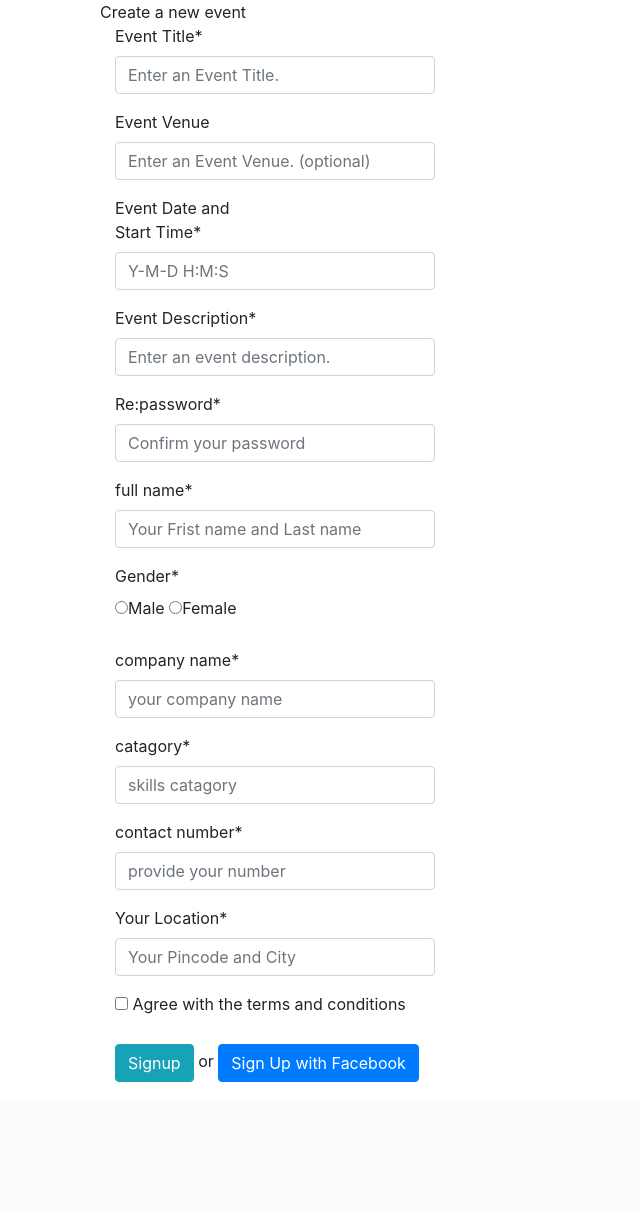
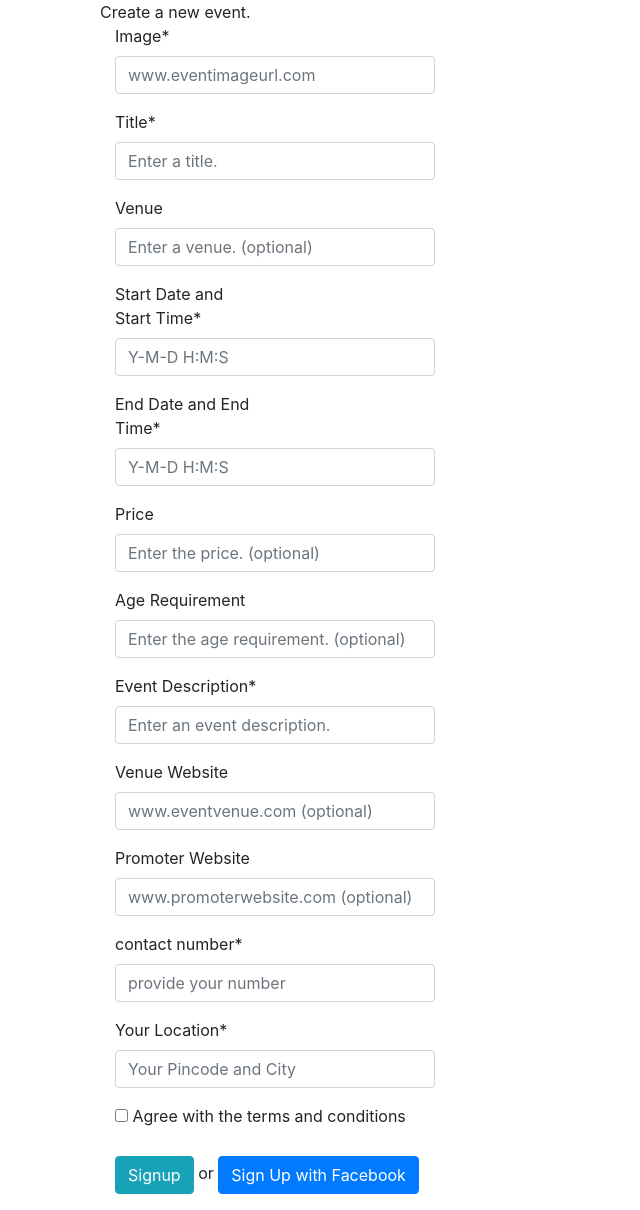
Before and after one commit to abq-at-night/capstone-project, a PHP site: page /static-ui/admin-event-entry-view.php in a window 1280 px wide. Shown: the part 133-1343 px from the top of the page, without its empty margins (0-640 px from the left). Before the commit the page ends 1215 px from the top, so only its background shows below. Run offline with PHP 8.4, Linux system fonts and the light colour scheme; some libraries are stand-ins or nearby versions.

Commit message:
Continued adding fields. https://app.asana.com/0/1108524870361544/1111351170149593

```diff
--- a/static-ui/admin-event-entry-view.php
+++ b/static-ui/admin-event-entry-view.php
@@ -11,30 +11,58 @@
 	<div id="event-entry-form" class="mainbox col-md-6 col-md-offset-3 col-sm-8 col-sm-offset-2">
 		<div class="panel panel-info">
 			<div class="panel-heading">
-				<div class="panel-title">Create a new event</div>
+				<div class="panel-title">Create a new event.</div>
 			</div>
 			<div class="panel-body">
 				<form method="post" action=".">
 
 
+					<div id="event-image" class="form-group required">
+						<label for="event-image" class="control-label col-md-4 requiredField">Image<span class="asteriskField">*</span> </label>
+						<div class="controls col-md-8 ">
+							<input class="input-md textinput textInput form-control" id="event-image" maxlength="30" name="event-image" placeholder="www.eventimageurl.com" style="margin-bottom: 10px" type="text" />
+						</div>
+					</div>
+
 						<div id="event-title" class="form-group required">
-							<label for="event-title" class="control-label col-md-4  requiredField">Event Title<span class="asteriskField">*</span> </label>
+							<label for="event-title" class="control-label col-md-4  requiredField">Title<span class="asteriskField">*</span> </label>
 							<div class="controls col-md-8 ">
-								<input class="input-md textinput textInput form-control" id="event-title" maxlength="30" name="event-title" placeholder="Enter an Event Title." style="margin-bottom: 10px" type="text" />
+								<input class="input-md textinput textInput form-control" id="event-title" maxlength="30" name="event-title" placeholder="Enter a title." style="margin-bottom: 10px" type="text" />
 							</div>
 						</div>
 
 					<div id="event-venue" class="form-group">
-						<label for="event-venue" class="control-label col-md-4  requiredField">Event Venue</label>
+						<label for="event-venue" class="control-label col-md-4">Venue</label>
 						<div class="controls col-md-8 ">
-							<input class="input-md textinput textInput form-control" id="event-venue" name="event-venue" placeholder="Enter an Event Venue. (optional)" style="margin-bottom: 10px" type="text" />
+							<input class="input-md textinput textInput form-control" id="event-venue" name="event-venue" placeholder="Enter a venue. (optional)" style="margin-bottom: 10px" type="text" />
 						</div>
 					</div>
 
 					<div id="event-date-start-time" class="form-group required">
-						<label for="event-date-start-time" class="control-label col-md-4  requiredField">Event Date and Start Time<span class="asteriskField">*</span> </label>
+						<label for="event-date-start-time" class="control-label col-md-4  requiredField">Start Date and Start Time<span class="asteriskField">*</span> </label>
 						<div class="controls col-md-8 ">
 							<input class="input-md textinput textInput form-control" id="event-date-start-time" name="event-date-start-time" placeholder="Y-M-D H:M:S" style="margin-bottom: 10px" type="text" />
+						</div>
+					</div>
+
+					<div id="event-date-end-time" class="form-group required">
+						<label for="event-date-end-time" class="control-label col-md-4  requiredField">End Date and End Time<span class="asteriskField">*</span> </label>
+						<div class="controls col-md-8 ">
+							<input class="input-md textinput textInput form-control" id="event-date-end-time" name="event-date-end-time" placeholder="Y-M-D H:M:S" style="margin-bottom: 10px" type="text" />
+						</div>
+					</div>
+
+					<div id="event-price" class="form-group">
+						<label for="event-price" class="control-label col-md-4">Price</label>
+						<div class="controls col-md-8 ">
+							<input class="input-md textinput textInput form-control" id="event-price" name="event-price" placeholder="Enter the price. (optional)" style="margin-bottom: 10px" type="text" />
+						</div>
+					</div>
+
+					<div id="event-age-requirement" class="form-group">
+						<label for="event-age-requirement" class="control-label col-md-4">Age Requirement</label>
+						<div class="controls col-md-8 ">
+							<input class="input-md textinput textInput form-control" id="event-age-requirement" name="event-age-requirement" placeholder="Enter the age requirement. (optional)" style="margin-bottom: 10px" type="text" />
 						</div>
 					</div>
 
@@ -45,38 +73,20 @@
 							</div>
 						</div>
 
-
-						<div id="div_id_password2" class="form-group required">
-							<label for="id_password2" class="control-label col-md-4  requiredField"> Re:password<span class="asteriskField">*</span> </label>
+						<div id="event-venue-website" class="form-group">
+							<label for="event-venue-website" class="control-label col-md-4">Venue Website</label>
 							<div class="controls col-md-8 ">
-								<input class="input-md textinput textInput form-control" id="id_password2" name="password2" placeholder="Confirm your password" style="margin-bottom: 10px" type="password" />
+								<input class="input-md textinput textInput form-control" id="event-venue-website" name="event-venue-website" placeholder="www.eventvenue.com (optional)" style="margin-bottom: 10px" type="text" />
 							</div>
 						</div>
-						<div id="div_id_name" class="form-group required">
-							<label for="id_name" class="control-label col-md-4  requiredField"> full name<span class="asteriskField">*</span> </label>
-							<div class="controls col-md-8 ">
-								<input class="input-md textinput textInput form-control" id="id_name" name="name" placeholder="Your Frist name and Last name" style="margin-bottom: 10px" type="text" />
-							</div>
+
+					<div id="event-promoter-website" class="form-group">
+						<label for="event-promoter-website-website" class="control-label col-md-4">Promoter Website</label>
+						<div class="controls col-md-8 ">
+							<input class="input-md textinput textInput form-control" id="event-promoter-website" name="event-promoter-website" placeholder="www.promoterwebsite.com (optional)" style="margin-bottom: 10px" type="text" />
 						</div>
-						<div id="div_id_gender" class="form-group required">
-							<label for="id_gender"  class="control-label col-md-4  requiredField"> Gender<span class="asteriskField">*</span> </label>
-							<div class="controls col-md-8 "  style="margin-bottom: 10px">
-								<label class="radio-inline"> <input type="radio" name="gender" id="id_gender_1" value="M"  style="margin-bottom: 10px">Male</label>
-								<label class="radio-inline"> <input type="radio" name="gender" id="id_gender_2" value="F"  style="margin-bottom: 10px">Female </label>
-							</div>
-						</div>
-						<div id="div_id_company" class="form-group required">
-							<label for="id_company" class="control-label col-md-4  requiredField"> company name<span class="asteriskField">*</span> </label>
-							<div class="controls col-md-8 ">
-								<input class="input-md textinput textInput form-control" id="id_company" name="company" placeholder="your company name" style="margin-bottom: 10px" type="text" />
-							</div>
-						</div>
-						<div id="div_id_catagory" class="form-group required">
-							<label for="id_catagory" class="control-label col-md-4  requiredField"> catagory<span class="asteriskField">*</span> </label>
-							<div class="controls col-md-8 ">
-								<input class="input-md textinput textInput form-control" id="id_catagory" name="catagory" placeholder="skills catagory" style="margin-bottom: 10px" type="text" />
-							</div>
-						</div>
+					</div>
+
 						<div id="div_id_number" class="form-group required">
 							<label for="id_number" class="control-label col-md-4  requiredField"> contact number<span class="asteriskField">*</span> </label>
 							<div class="controls col-md-8 ">
```
